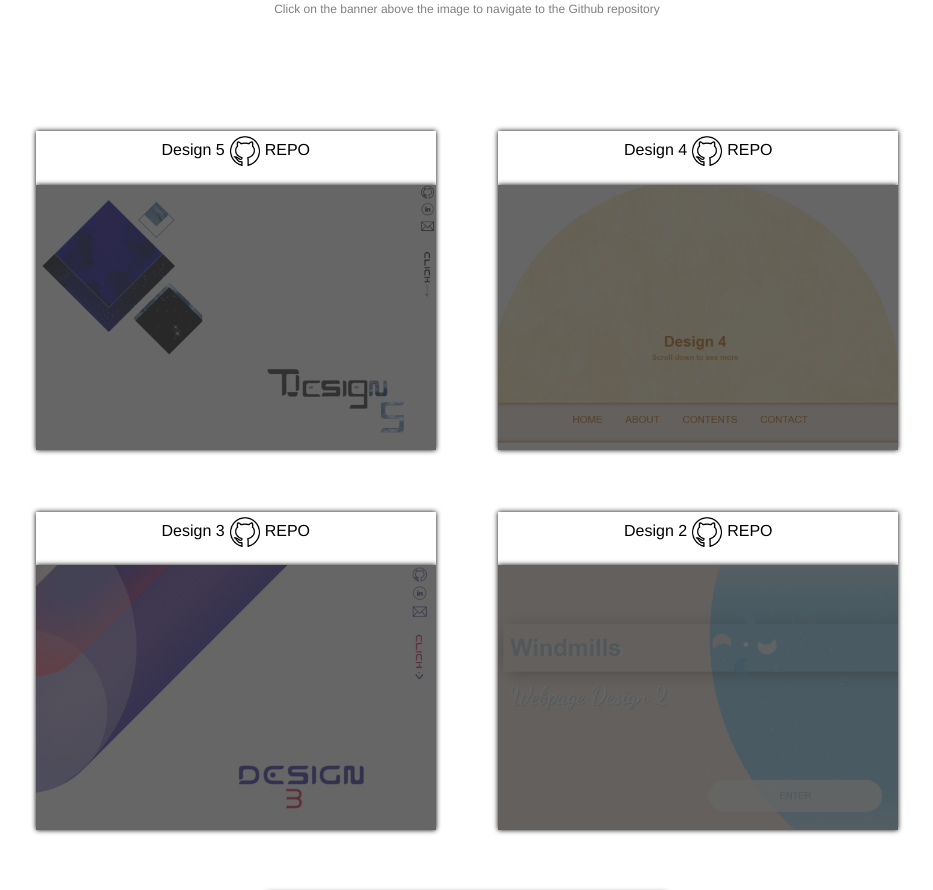
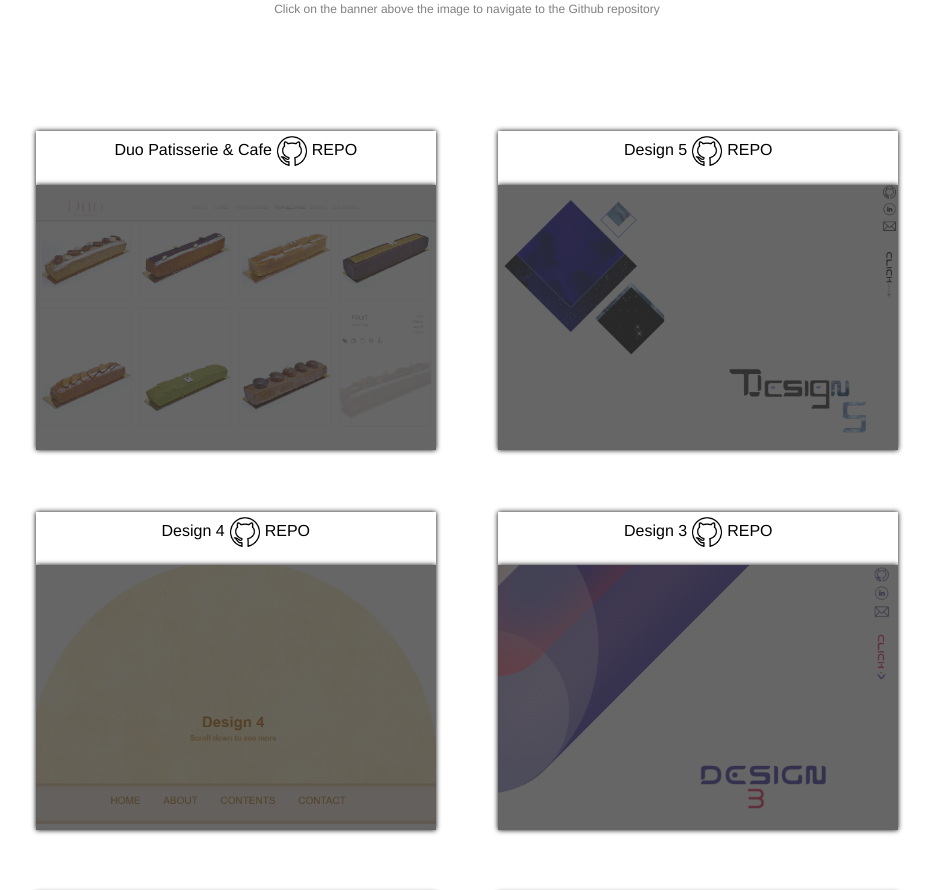
Before and after one commit to Tiffolin/Tiffolin, a React (Create React App) app: page / in a window 1280 px wide. Shown: the part 2547-3437 px from the top of the page, without its empty margins (173-1106 px from the left). Built offline with nearby package versions, Linux system fonts and the light colour scheme.

Commit message:
added duo website to project folders

```diff
--- a/src/component/projects/index.js
+++ b/src/component/projects/index.js
@@ -9,8 +9,9 @@ import fifth from "../images/projScreenshot/Design5.PNG";
 import github from "../images/github2.png";
 import recipe from "../images/projScreenshot/recipeRecite.PNG"
 import clickGame from "../images/projScreenshot/testyourmemory.PNG"
+import timeToGo from "../images/projScreenshot/timeToGo.png";
+import duo from "../images/projScreenshot/duo.png";
 // import wineAway from "../images/projScreenshot/wineAway.png";
-import timeToGo from "../images/projScreenshot/timeToGo.png";
 // import pokemon from "../images/projScreenshot/pokemon.png";
 
 
@@ -20,6 +21,25 @@ function Projects() {
     <p className="pageTitle col-12">Projects: Web Designs</p>
     <Insructions />
 
+    {/* Duo Patisserie  */}
+    <div className="ProjWrapper">
+        <a href="https://github.com/Tiffolin/duo/tree/master">
+            <div className="codeLink">
+                <span>Duo Patisserie & Cafe</span>
+                <span><img src={github} className="icons" alt="..."></img></span>
+                <span>REPO</span>
+            </div>
+        </a>
+
+        <a href="https://tiffolin.github.io/duo/">
+            <div className="projectContainer">
+                <div className="topDiv container-fluid"></div>
+                <div className="divUnder row">
+                    <img src={duo} className="topDiv img-fluid" alt="..."></img>
+                </div>
+            </div>
+        </a>
+    </div>
     {/* Design 5  */}
     <div className="ProjWrapper">
         <a href="https://github.com/Tiffolin/Design5">
```
Also changed, not shown: src/component/images/projScreenshot/duo.png (added).
